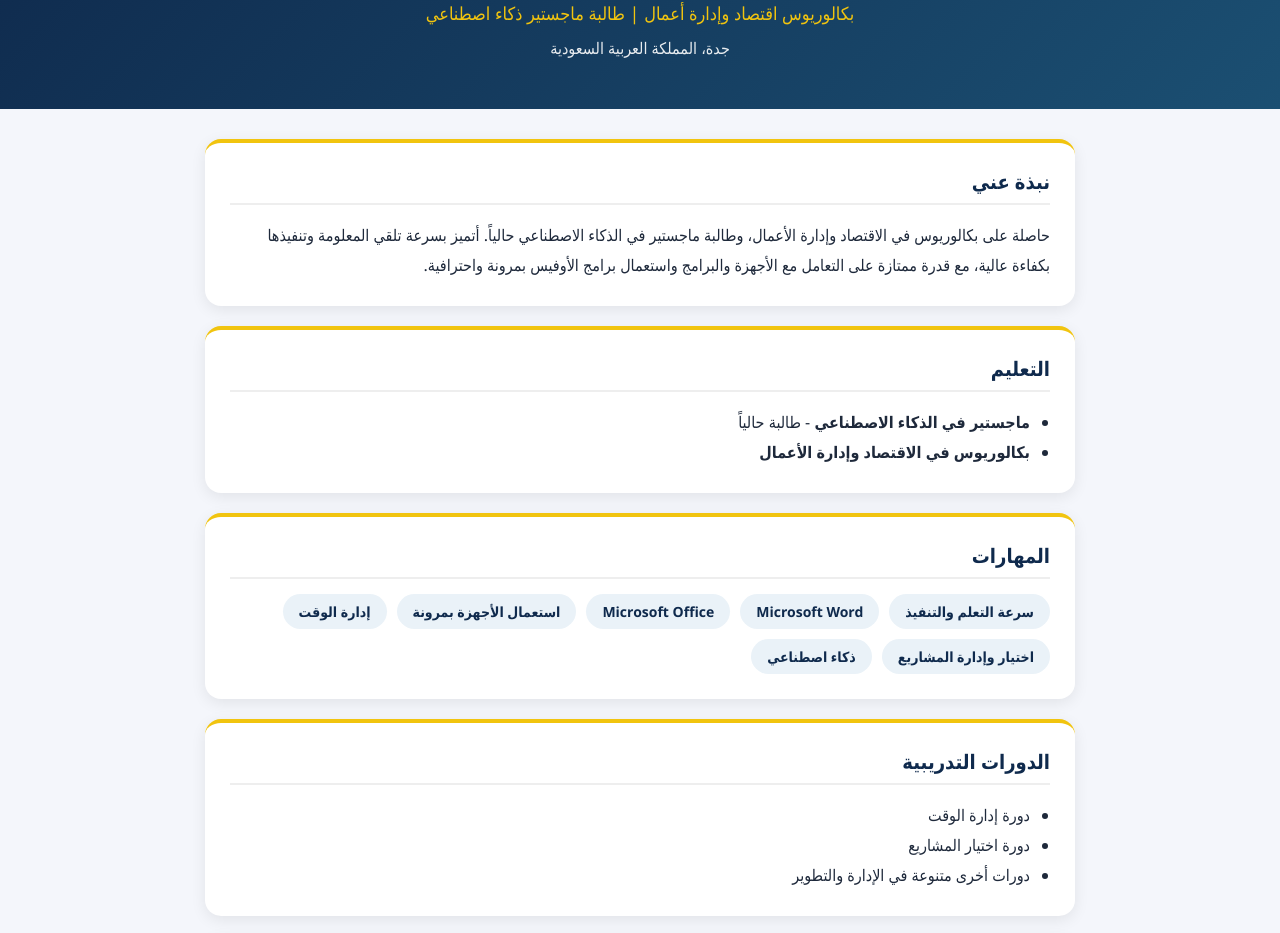
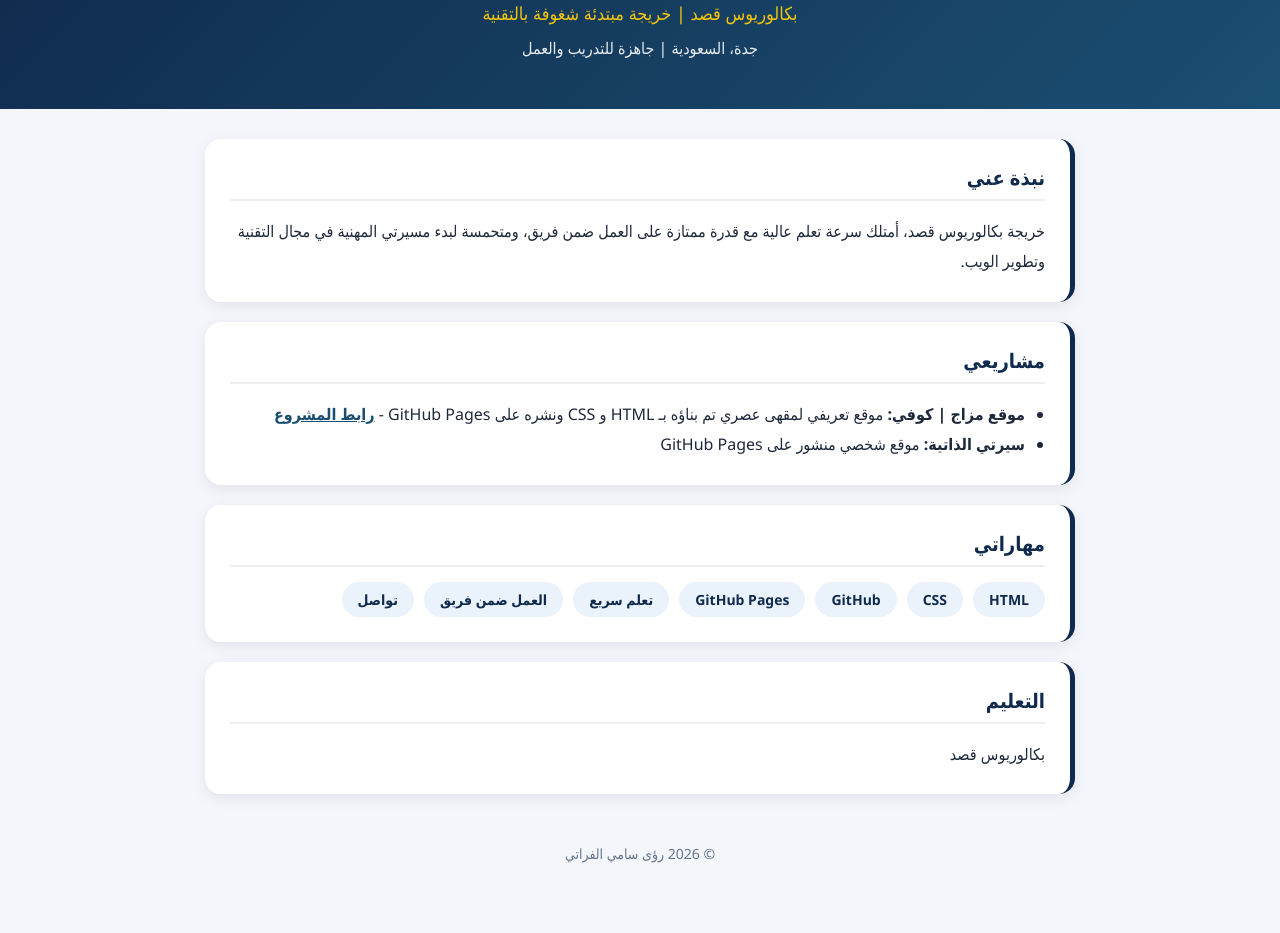
Before and after one commit to rookarefaee/cv, a plain HTML site: page index.html in a window 1280 px wide. Shown: the part 103-1036 px from the top of the page. After the commit the page ends 986 px from the top, so only its background shows below. Drawn offline with Linux system fonts and the light colour scheme.

Commit message:
Update index.html

```diff
--- a/index.html
+++ b/index.html
@@ -3,7 +3,7 @@
 <head>
 <meta charset="UTF-8">
 <meta name="viewport" content="width=device-width, initial-scale=1.0">
-<title>رقية سامي الرفاعي | سيرة ذاتية</title>
+<title>رؤى سامي الفراتي | سيرة ذاتية</title>
 <style>
 *{margin:0;padding:0;box-sizing:border-box;font-family:'Segoe UI',Tahoma,Arial}
 body{background:#f4f6fb;color:#1e293b}
@@ -12,58 +12,45 @@ body{background:#f4f6fb;color:#1e293b}
 .header h2{font-size:18px;font-weight:400;color:#f1c40f}
 .header p{margin-top:12px;opacity:.9}
 .container{max-width:900px;margin:30px auto;padding:0 15px}
-.card{background:#fff;border-radius:16px;padding:25px;margin-bottom:20px;box-shadow:0 4px 15px rgba(0,0,0,.08);border-top:4px solid #f1c40f}
+.card{background:#fff;border-radius:16px;padding:25px;margin-bottom:20px;box-shadow:0 4px 15px rgba(0,0,0,.08);border-right:5px solid #0f2a4d}
 .card h3{color:#0f2a4d;margin-bottom:15px;font-size:20px;border-bottom:2px solid #eee;padding-bottom:8px}
 .card p,.card li{line-height:1.9;font-size:16px}
 ul{padding-right:20px}
 .skills{display:flex;flex-wrap:wrap;gap:10px}
-.skills span{background:#eaf2f8;color:#0f2a4d;padding:8px 16px;border-radius:20px;font-weight:600;font-size:14px}
+.skills span{background:#eaf2fb;color:#0f2a4d;padding:8px 16px;border-radius:20px;font-weight:600;font-size:14px}
 .footer{text-align:center;padding:20px;color:#64748b;font-size:14px}
+a{color:#1b4f72;font-weight:bold}
 </style>
 </head>
 <body>
 <div class="header">
-<h1>رقية سامي الرفاعي</h1>
-<h2>بكالوريوس اقتصاد وإدارة أعمال | طالبة ماجستير ذكاء اصطناعي</h2>
-<p>جدة، المملكة العربية السعودية</p>
+<h1>رؤى سامي الفراتي</h1>
+<h2>بكالوريوس قصد | خريجة مبتدئة شغوفة بالتقنية</h2>
+<p>جدة، السعودية | جاهزة للتدريب والعمل</p>
 </div>
 <div class="container">
 <div class="card">
 <h3>نبذة عني</h3>
-<p>حاصلة على بكالوريوس في الاقتصاد وإدارة الأعمال، وطالبة ماجستير في الذكاء الاصطناعي حالياً. أتميز بسرعة تلقي المعلومة وتنفيذها بكفاءة عالية، مع قدرة ممتازة على التعامل مع الأجهزة والبرامج واستعمال برامج الأوفيس بمرونة واحترافية.</p>
+<p>خريجة بكالوريوس قصد، أمتلك سرعة تعلم عالية مع قدرة ممتازة على العمل ضمن فريق، ومتحمسة لبدء مسيرتي المهنية في مجال التقنية وتطوير الويب.</p>
+</div>
+<div class="card">
+<h3>مشاريعي</h3>
+<ul>
+<li><b>موقع مزاج | كوفي:</b> موقع تعريفي لمقهى عصري تم بناؤه بـ HTML و CSS ونشره على GitHub Pages - <a href="https://rookarefaee.github.io/-Mazaj/" target="_blank">رابط المشروع</a></li>
+<li><b>سيرتي الذاتية:</b> موقع شخصي منشور على GitHub Pages</li>
+</ul>
+</div>
+<div class="card">
+<h3>مهاراتي</h3>
+<div class="skills">
+<span>HTML</span><span>CSS</span><span>GitHub</span><span>GitHub Pages</span><span>تعلم سريع</span><span>العمل ضمن فريق</span><span>تواصل</span>
+</div>
 </div>
 <div class="card">
 <h3>التعليم</h3>
-<ul>
-<li><b>ماجستير في الذكاء الاصطناعي</b> - طالبة حالياً</li>
-<li><b>بكالوريوس في الاقتصاد وإدارة الأعمال</b></li>
-</ul>
-</div>
-<div class="card">
-<h3>المهارات</h3>
-<div class="skills">
-<span>سرعة التعلم والتنفيذ</span>
-<span>Microsoft Word</span>
-<span>Microsoft Office</span>
-<span>استعمال الأجهزة بمرونة</span>
-<span>إدارة الوقت</span>
-<span>اختيار وإدارة المشاريع</span>
-<span>ذكاء اصطناعي</span>
+<p>بكالوريوس قصد</p>
 </div>
 </div>
-<div class="card">
-<h3>الدورات التدريبية</h3>
-<ul>
-<li>دورة إدارة الوقت</li>
-<li>دورة اختيار المشاريع</li>
-<li>دورات أخرى متنوعة في الإدارة والتطوير</li>
-</ul>
-</div>
-<div class="card">
-<h3>تواصل معي</h3>
-<p>يسعدني التواصل بكم للفرص الوظيفية والتدريبية في مجالات إدارة الأعمال والذكاء الاصطناعي.</p>
-</div>
-</div>
-<div class="footer">© 2026 رقية سامي الرفاعي - جميع الحقوق محفوظة</div>
+<div class="footer">© 2026 رؤى سامي الفراتي</div>
 </body>
 </html>
```
